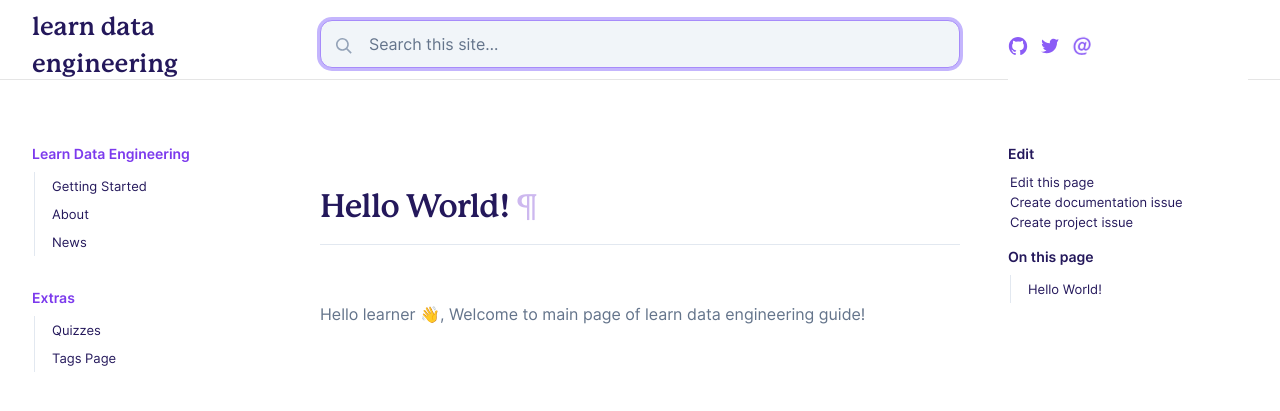
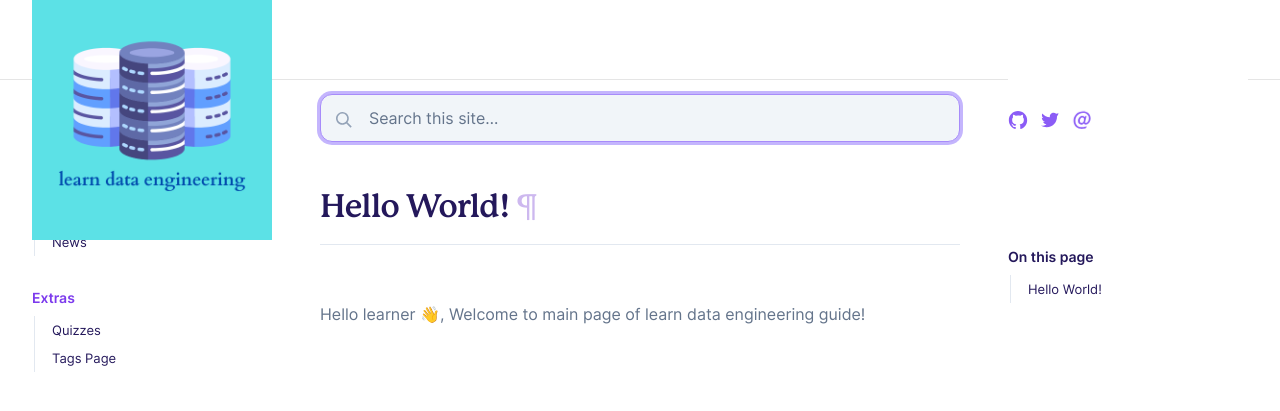
Before and after one commit to learndataengineering/learndataengineering.guide, a Jekyll site: the page built from pages/index.md, in a window 1280 px wide. Shown: the top 411 px of the page. Built offline with Jekyll 4.4.1, drawn with Linux system fonts in a browser that asks for light colours.

Commit message:
Add logo image to main page

```diff
--- a/_includes/logo-menu.html
+++ b/_includes/logo-menu.html
@@ -1,5 +1,5 @@
             <nav aria-label="Logo menu" class="flex md:w-60 relative z-50">
                <a href="{{ site.baseurl }}/">
-                  <p style="font-size:25px; font-family: Mackinac,ui-serif,Georgia,Cambria,Times New Roman,Times,serif; font-weight: 700;">{{ site.title }}</p>
+                  <img src="../assets/img/learndataengineeringlogo-small.png" alt="learn data engineering logo">
                </a>
             </nav>
```
Also changed, not shown: assets/img/learndataengineeringlogo-small.png (added), assets/img/tw-jekyll.png (deleted).
